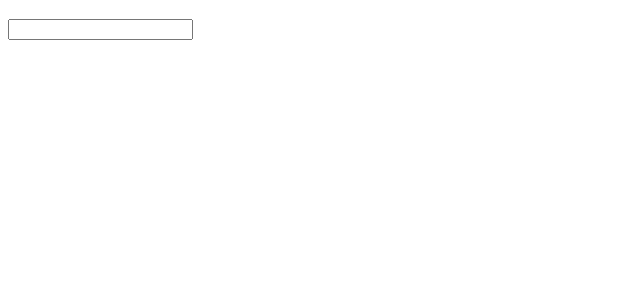
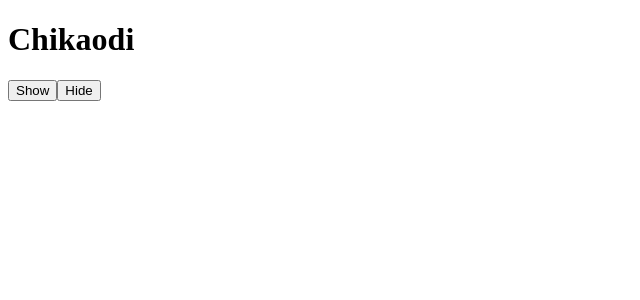
Before and after one commit to laresamdeola/ReactPractise, a React (Create React App) app: page / in a window 1280 px wide. Shown: the top 300 px of the page, without its empty margins (0-640 px from the left). Built offline with nearby package versions, Linux system fonts and the light colour scheme.

Commit message:
show or hide components, also passing props using the props variable and also using the short circuit evaluation

```diff
--- a/src/components/lessons/showorhidecomponents.jsx
+++ b/src/components/lessons/showorhidecomponents.jsx
@@ -0,0 +1,28 @@
+import React, { useState } from "react";
+
+const TitleComp = (props) => {
+  return <h1>{props.title}</h1>;
+};
+
+const ShowAndHide = () => {
+  const [title, setTitle] = useState("Chikaodi");
+  const [isShowing, setIsShowing] = useState(true);
+
+  const handleShow = () => {
+    setIsShowing(true);
+  };
+
+  const handleHide = () => {
+    setIsShowing(false);
+  };
+
+  return (
+    <>
+      {isShowing && <TitleComp title={title} />}
+      <button onClick={handleShow}>Show</button>
+      <button onClick={handleHide}>Hide</button>
+    </>
+  );
+};
+
+export { ShowAndHide };
--- a/src/index.js
+++ b/src/index.js
@@ -1,8 +1,8 @@
 import React from "react";
 import { createRoot } from "react-dom/client";
-import { Ternary } from "./components/lessons/ternaryoperator";
+import { ShowAndHide } from "./components/lessons/showorhidecomponents";
 
 const rootElement = document.getElementById("root");
 const root = createRoot(rootElement);
 
-root.render(<Ternary />);
+root.render(<ShowAndHide />);
```
